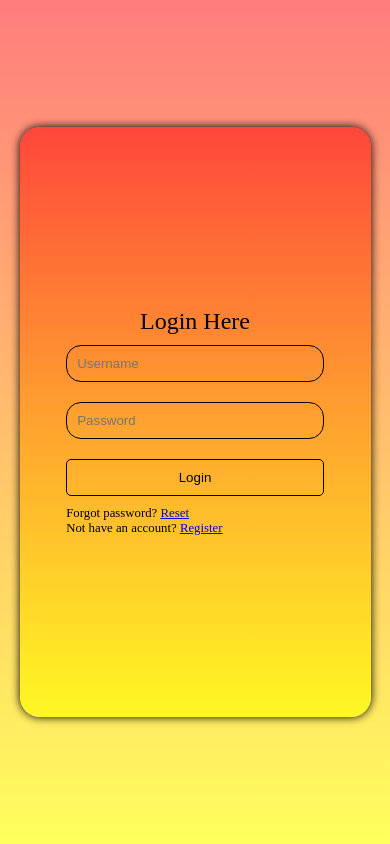
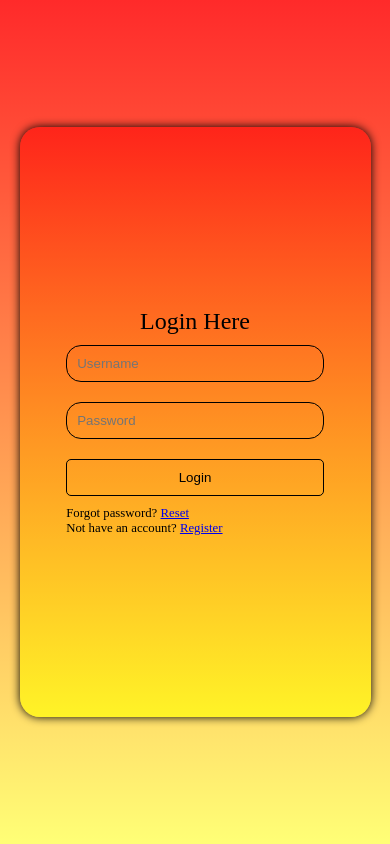
Before and after one commit to sahsisunny/Test, a PHP site: page /Files/LoginPage/index.html in a window 390 px wide. Run offline with PHP 8.4, Linux system fonts and the light colour scheme.

Commit message:
Update style.css

```diff
--- a/Files/LoginPage/style.css
+++ b/Files/LoginPage/style.css
@@ -88,13 +88,14 @@
 /* For mobiile */
 @media screen and (max-width: 768px) {
 
-     .container{
-          background-image: linear-gradient(rgba(255, 0, 0, 0.511), rgba(255, 255, 0, 0.634));
+     .container {
+          background-image: linear-gradient(rgba(255, 0, 0, 0.836), rgba(255, 255, 0, 0.536));
      }
+
      .box {
           flex-direction: column;
           width: 90%;
-          border-radius: 20px ;
+          border-radius: 20px;
 
           height: 70%;
      }
@@ -106,7 +107,7 @@
      .right {
           height: 100%;
           width: 100%;
-          border-radius:20px;
+          border-radius: 20px;
      }
 
 }
```
